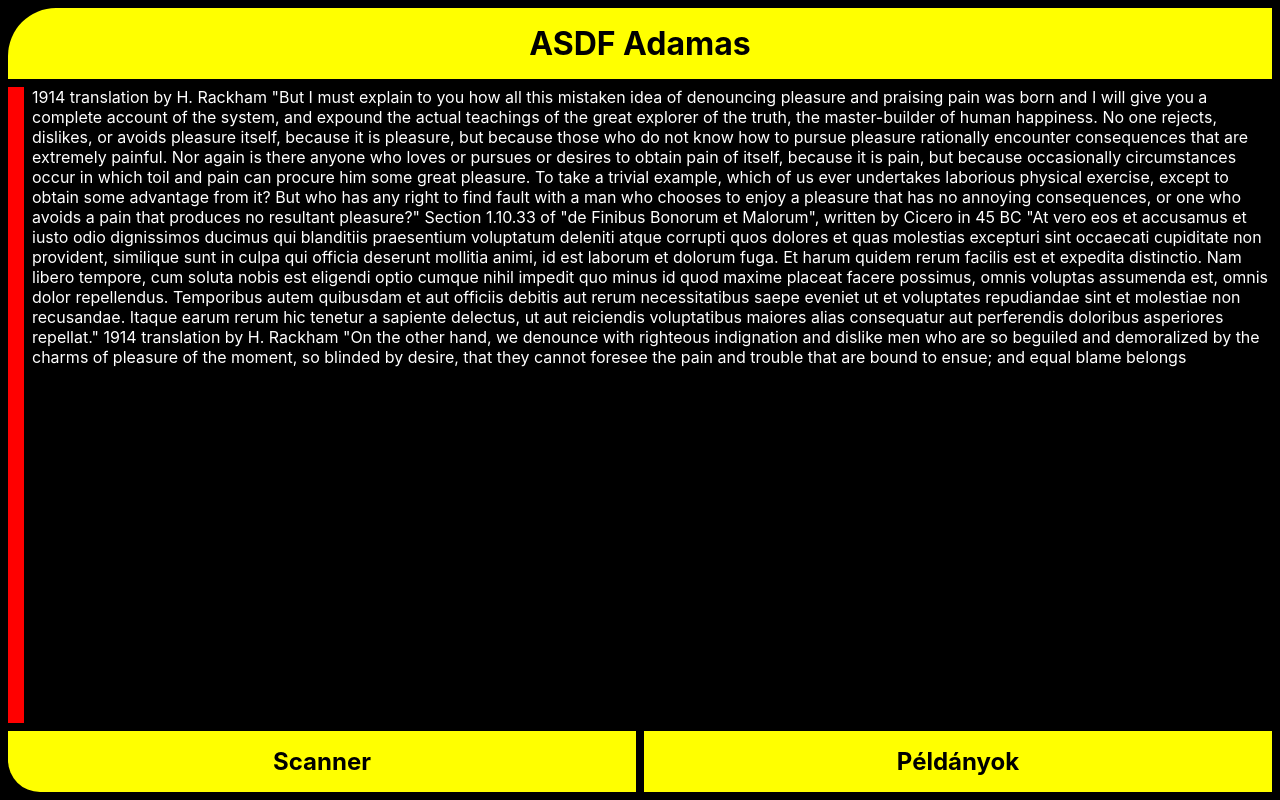
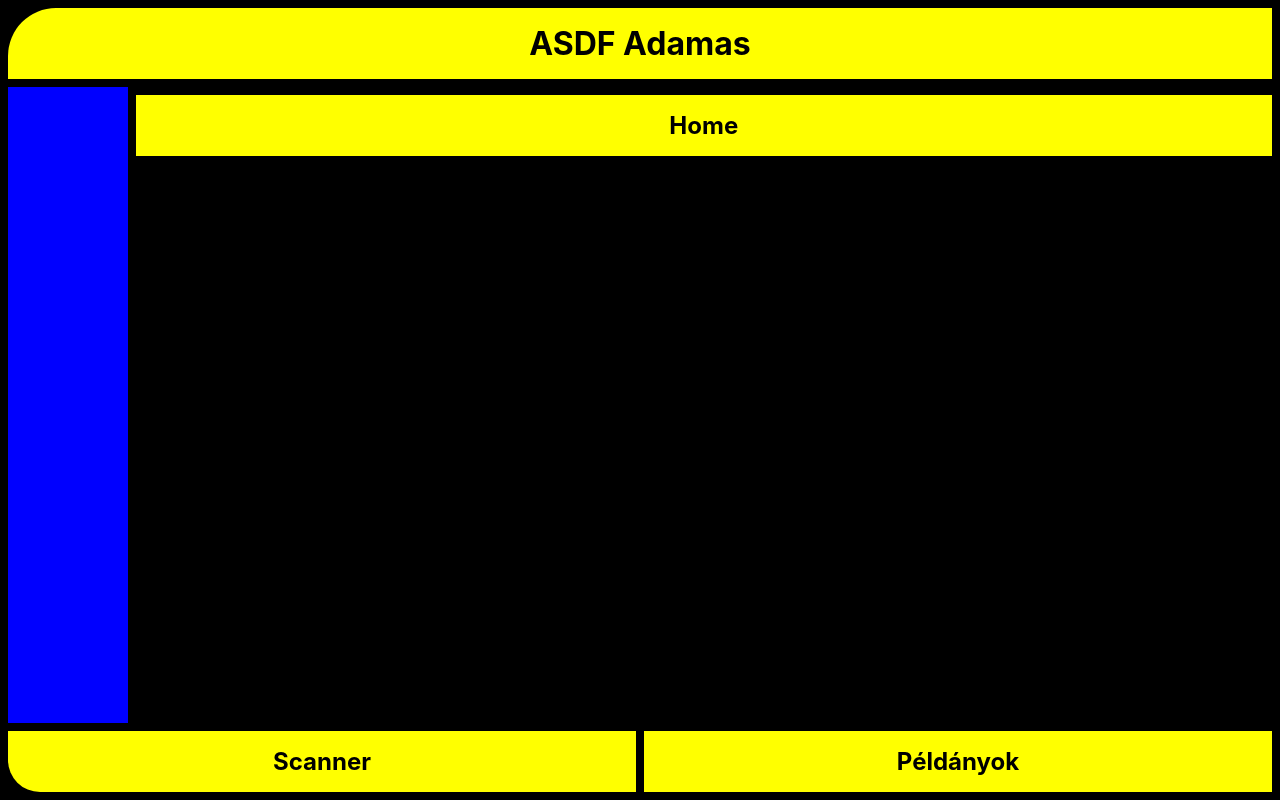
Before and after one commit to Jarmilla/adamas-app, a React (Create React App) app in the folder adamas-app/: page / in a window 1280 px wide. Built offline with nearby package versions, Linux system fonts and the light colour scheme.

Commit message:
switching solved, sass added

```diff
--- a/adamas-app/package.json
+++ b/adamas-app/package.json
@@ -40,6 +40,7 @@
     ]
   },
   "devDependencies": {
-    "gh-pages": "^3.2.3"
+    "gh-pages": "^3.2.3",
+    "sass": "^1.35.2"
   }
 }
--- a/adamas-app/src/App.js
+++ b/adamas-app/src/App.js
@@ -1,39 +1,52 @@
-import "./App.css";
-import React from "react";
+import "./App.scss";
+import React, { useState } from "react";
+import Home from "./components/Home";
 import Scanner from "./components/Scanner";
+import Speciments from "./components/Speciments";
 
 function App() {
+  const [isHomeShown, setIsHomeShown] = useState(true);
+  const [isScannerShown, setSnanerShown] = useState(false);
+  const [isSpecimentsShown, setIsSpecimentsShown] = useState(false);
+
+  const toHome = () => {
+    setIsSpecimentsShown(false);
+    setSnanerShown(false);
+    setIsHomeShown(true);
+  };
+
+  const toScanner = () => {
+    setIsHomeShown(false);
+    setIsSpecimentsShown(false);
+    setSnanerShown(true);
+  };
+
+  const toSpeciments = () => {
+    setIsHomeShown(false);
+    setSnanerShown(false);
+    setIsSpecimentsShown(true);
+  };
+
   return (
     <div className="App">
-      <h1>ASDF Adamas</h1>
+      <h1 onClick={toHome}>ASDF Adamas</h1>
+
       <main>
         <div className="decor-box"></div>
-
         <article>
-          {/* <Scanner /> */}
-          <p>
-            1914 translation by H. Rackham "But I must explain to you how all this mistaken idea of denouncing pleasure and praising pain was born and I will
-            give you a complete account of the system, and expound the actual teachings of the great explorer of the truth, the master-builder of human
-            happiness. No one rejects, dislikes, or avoids pleasure itself, because it is pleasure, but because those who do not know how to pursue pleasure
-            rationally encounter consequences that are extremely painful. Nor again is there anyone who loves or pursues or desires to obtain pain of itself,
-            because it is pain, but because occasionally circumstances occur in which toil and pain can procure him some great pleasure. To take a trivial
-            example, which of us ever undertakes laborious physical exercise, except to obtain some advantage from it? But who has any right to find fault with
-            a man who chooses to enjoy a pleasure that has no annoying consequences, or one who avoids a pain that produces no resultant pleasure?" Section
-            1.10.33 of "de Finibus Bonorum et Malorum", written by Cicero in 45 BC "At vero eos et accusamus et iusto odio dignissimos ducimus qui blanditiis
-            praesentium voluptatum deleniti atque corrupti quos dolores et quas molestias excepturi sint occaecati cupiditate non provident, similique sunt in
-            culpa qui officia deserunt mollitia animi, id est laborum et dolorum fuga. Et harum quidem rerum facilis est et expedita distinctio. Nam libero
-            tempore, cum soluta nobis est eligendi optio cumque nihil impedit quo minus id quod maxime placeat facere possimus, omnis voluptas assumenda est,
-            omnis dolor repellendus. Temporibus autem quibusdam et aut officiis debitis aut rerum necessitatibus saepe eveniet ut et voluptates repudiandae sint
-            et molestiae non recusandae. Itaque earum rerum hic tenetur a sapiente delectus, ut aut reiciendis voluptatibus maiores alias consequatur aut
-            perferendis doloribus asperiores repellat." 1914 translation by H. Rackham "On the other hand, we denounce with righteous indignation and dislike
-            men who are so beguiled and demoralized by the charms of pleasure of the moment, so blinded by desire, that they cannot foresee the pain and trouble
-            that are bound to ensue; and equal blame belongs
-          </p>
+          {isHomeShown && <Home />}
+          {isScannerShown && <Scanner />}
+          {isSpecimentsShown && <Speciments />}
         </article>
       </main>
+
       <nav>
-        <h2 className="nav-button">Scanner</h2>
-        <h2 className="nav-button">Példányok</h2>
+        <h2 className="nav-button" onClick={toScanner}>
+          Scanner
+        </h2>
+        <h2 className="nav-button" onClick={toSpeciments}>
+          Példányok
+        </h2>
       </nav>
     </div>
   );
--- a/adamas-app/src/App.css
+++ b/adamas-app/src/App.scss
@@ -39,11 +39,12 @@ main {
 
 .decor-box {
   flex: 1 0 1rem;
-  background-color: red;
+  background-color: blue;
   margin-right: 0.5rem;
 }
 
 article {
+  flex: 10 auto;
   overflow: scroll;
 }
 
@@ -69,3 +70,7 @@ nav h2:first-child {
 .selected {
   background-color: skyblue;
 }
+
+video {
+  width: 100%;
+}
--- /dev/null
+++ b/adamas-app/src/components/Home.js
@@ -0,0 +1,10 @@
+import React from "react";
+
+function Home() {
+  return (
+    <div>
+      <h2>Home</h2>
+    </div>
+  );
+}
+export default Home;
--- /dev/null
+++ b/adamas-app/src/components/Speciments.js
@@ -0,0 +1,10 @@
+import React from "react";
+
+function Speciments() {
+  return (
+    <div>
+      <h1>Speciments</h1>
+    </div>
+  );
+}
+export default Speciments;
```
Also changed, not shown: 1 other file (tests, documents, lock files or other folders).
